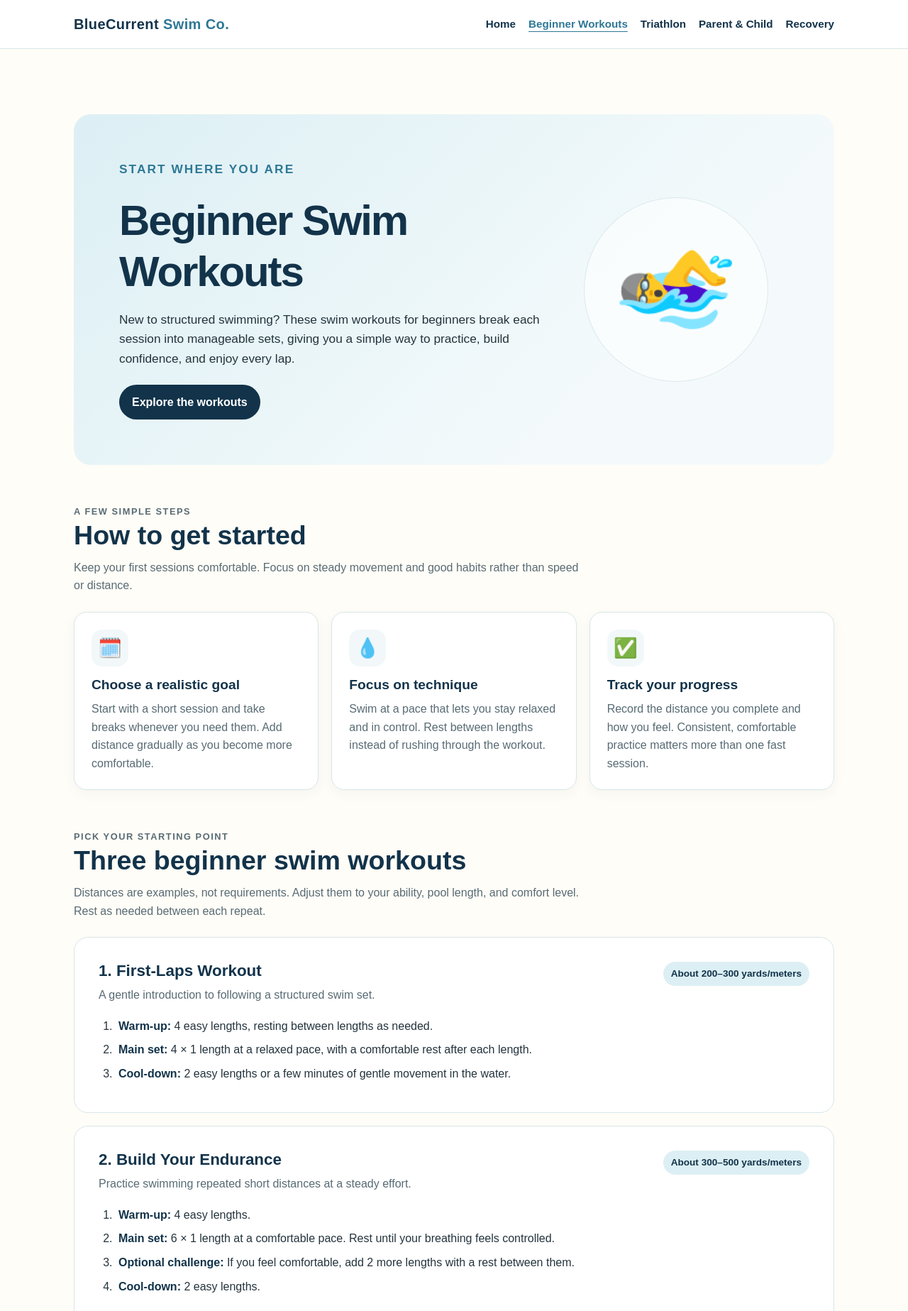
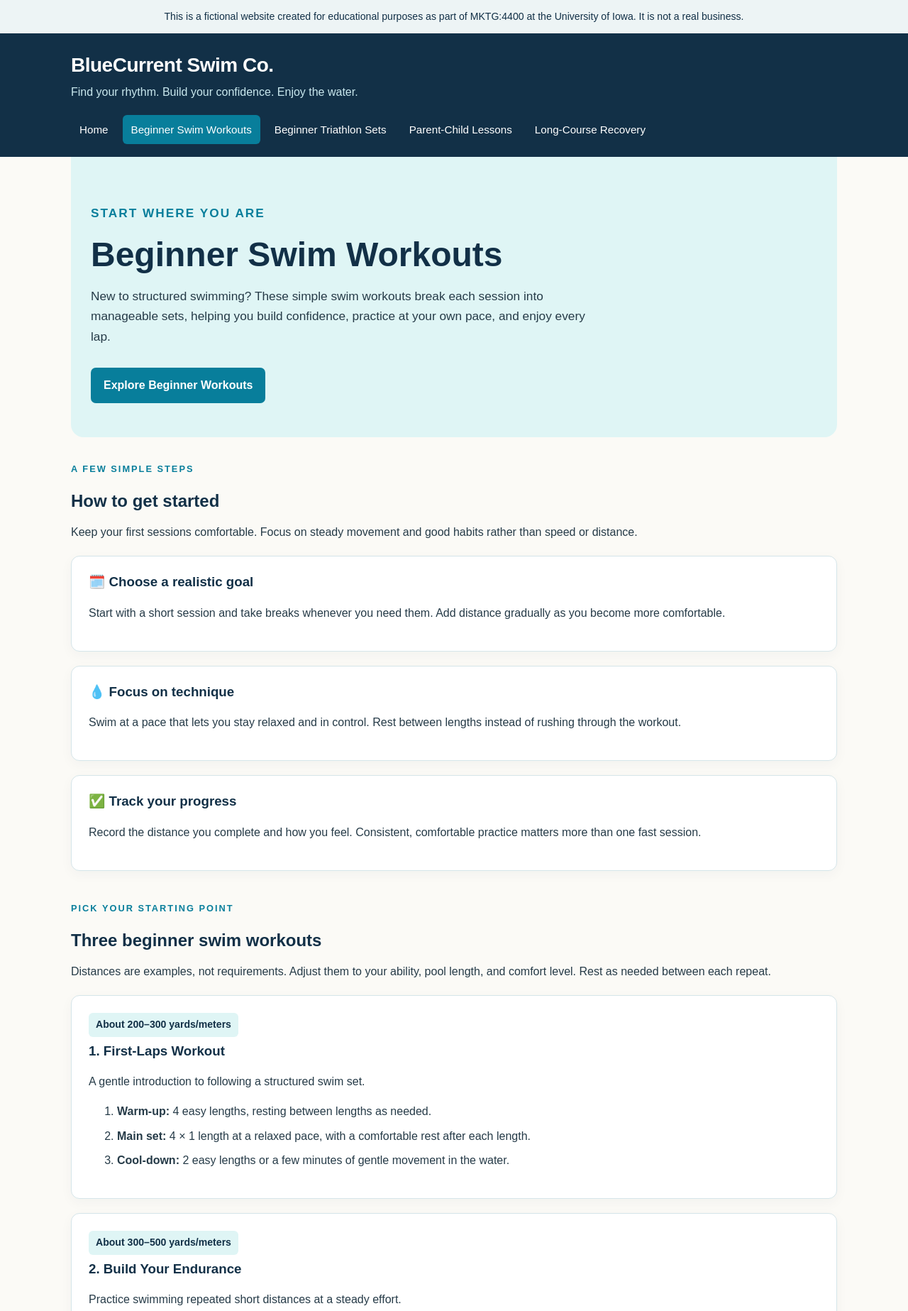
Before and after one commit to EllenTews/Premade-Swim_Workouts, a plain HTML site: page beginner-workouts.html in a window 1280 px wide. Shown: the top 1847 px of the page at 71% size. Drawn offline with Linux system fonts and the light colour scheme.

Commit message:
Add files via upload

```diff
--- a/beginner-workouts.html
+++ b/beginner-workouts.html
@@ -3,358 +3,264 @@
 <head>
   <meta charset="UTF-8">
   <meta name="viewport" content="width=device-width, initial-scale=1.0">
-  <meta name="description" content="Explore beginner swim workouts with simple, structured swim sets that help new swimmers build confidence, practice technique, and enjoy time in the water.">
+  <meta name="description" content="Explore beginner swim workouts with simple swim sets that help new swimmers build confidence, practice technique, and enjoy time in the water.">
   <meta name="keywords" content="beginner swim workouts, swim workouts for beginners">
   <title>Beginner Swim Workouts | BlueCurrent Swim Co.</title>
   <style>
     :root {
-      --navy: #12334a;
-      --blue: #2e7895;
-      --sky: #dceff4;
-      --pale: #f2f8f9;
-      --cream: #fffdf7;
-      --ink: #24343d;
-      --muted: #586b74;
+      --navy: #123047;
+      --blue: #087e9b;
+      --aqua: #dff5f5;
+      --cream: #fbfaf6;
       --white: #ffffff;
-      --line: #d7e6e9;
-      --accent: #e6b86a;
+      --text: #263b48;
+      --muted: #536a77;
+      --border: #d5e5e9;
     }
 
     * { box-sizing: border-box; }
 
     body {
       margin: 0;
+      background: var(--cream);
+      color: var(--text);
       font-family: Arial, Helvetica, sans-serif;
-      line-height: 1.6;
-      color: var(--ink);
-      background: var(--cream);
+      line-height: 1.65;
     }
 
-    a { color: var(--blue); }
-    a:focus-visible, button:focus-visible {
-      outline: 3px solid var(--accent);
-      outline-offset: 3px;
+    .notice {
+      padding: 12px 20px;
+      background: #edf4f5;
+      color: var(--navy);
+      text-align: center;
+      font-size: 0.88rem;
     }
 
-    .site-header {
-      background: var(--white);
-      border-bottom: 1px solid var(--line);
+    header {
+      background: var(--navy);
+      color: var(--white);
     }
 
-    .nav-wrap {
-      max-width: 1120px;
+    .header-inner, main, .footer-inner {
+      width: min(1080px, 92%);
       margin: 0 auto;
-      padding: 18px 24px;
-      display: flex;
-      align-items: center;
-      justify-content: space-between;
-      gap: 20px;
-      flex-wrap: wrap;
     }
 
+    .header-inner { padding: 22px 0 0; }
+
     .brand {
-      color: var(--navy);
-      font-size: 1.25rem;
-      font-weight: 800;
-      text-decoration: none;
-      letter-spacing: .02em;
+      margin: 0;
+      color: var(--white);
+      font-size: 1.75rem;
+      letter-spacing: -0.5px;
     }
 
-    .brand span { color: var(--blue); }
+    .tagline {
+      margin: 2px 0 18px;
+      color: #c9e8ee;
+    }
 
     nav {
       display: flex;
       flex-wrap: wrap;
-      gap: 18px;
+      gap: 8px;
+      padding: 0 0 18px;
     }
 
     nav a {
-      color: var(--navy);
-      font-size: .95rem;
-      font-weight: 700;
+      display: inline-block;
+      color: var(--white);
       text-decoration: none;
+      padding: 8px 12px;
+      border-radius: 6px;
+      font-size: 0.95rem;
     }
 
-    nav a:hover, nav a[aria-current="page"] {
-      color: var(--blue);
-      text-decoration: underline;
-      text-underline-offset: 5px;
+    nav a:hover, nav a:focus, nav a[aria-current="page"] {
+      background: var(--blue);
+      outline-offset: 3px;
     }
 
-    main {
-      max-width: 1120px;
-      margin: 0 auto;
-      padding: 36px 24px 64px;
+    main { padding-bottom: 44px; }
+
+    .hero {
+      background: var(--aqua);
+      padding: 48px 28px;
+      border-radius: 0 0 18px 18px;
+      margin-bottom: 34px;
     }
 
-    .hero {
-      background: linear-gradient(135deg, var(--sky), #f4fafb 72%);
-      border-radius: 24px;
-      padding: clamp(28px, 6vw, 64px);
-      display: grid;
-      grid-template-columns: minmax(0, 1.5fr) minmax(190px, .8fr);
-      align-items: center;
-      gap: 28px;
-      overflow: hidden;
+    .hero h2 {
+      max-width: 700px;
+      margin: 0 0 14px;
+      color: var(--navy);
+      font-size: clamp(2rem, 5vw, 3rem);
+      line-height: 1.12;
     }
 
+    .hero p { max-width: 700px; font-size: 1.08rem; }
+
     .eyebrow {
-      margin: 0 0 10px;
       color: var(--blue);
-      font-size: .8rem;
-      font-weight: 800;
-      letter-spacing: .12em;
+      font-size: 0.8rem;
+      font-weight: bold;
+      letter-spacing: 2px;
       text-transform: uppercase;
-    }
-
-    h1, h2, h3 { color: var(--navy); line-height: 1.2; }
-    h1 {
-      max-width: 680px;
-      margin: 0 0 18px;
-      font-size: clamp(2.25rem, 5vw, 3.75rem);
-      letter-spacing: -.035em;
-    }
-
-    .hero p {
-      max-width: 640px;
-      margin: 0 0 22px;
-      font-size: 1.08rem;
-    }
-
-    .hero-art {
-      display: grid;
-      place-items: center;
-      min-height: 190px;
-      color: var(--blue);
-      font-size: clamp(6rem, 13vw, 9rem);
-      background: rgba(255,255,255,.58);
-      border: 1px solid rgba(46,120,149,.15);
-      border-radius: 50%;
-      aspect-ratio: 1;
-      max-width: 260px;
-      width: 100%;
-      justify-self: center;
     }
 
     .button {
       display: inline-block;
-      background: var(--navy);
+      margin-top: 12px;
+      padding: 12px 18px;
+      border-radius: 7px;
+      background: var(--blue);
       color: var(--white);
-      padding: 12px 18px;
-      border-radius: 999px;
-      font-weight: 700;
+      font-weight: bold;
       text-decoration: none;
     }
 
-    .button:hover { background: var(--blue); }
+    .button:hover, .button:focus { background: var(--navy); }
 
-    section { margin-top: 56px; }
-    .section-heading {
-      max-width: 720px;
-      margin-bottom: 24px;
+    h2, h3 { color: var(--navy); line-height: 1.25; }
+
+    section { margin-bottom: 42px; }
+
+    .section-heading { margin-bottom: 8px; }
+
+    .workout {
+      margin-top: 20px;
+      padding: 24px;
+      background: var(--white);
+      border: 1px solid var(--border);
+      border-radius: 12px;
+      box-shadow: 0 5px 18px rgba(18, 48, 71, 0.04);
     }
 
-    .section-heading h2 {
-      margin: 0 0 10px;
-      font-size: clamp(1.7rem, 3vw, 2.35rem);
+    .workout h3 { margin-top: 0; }
+
+    .workout-label {
+      display: inline-block;
+      padding: 5px 10px;
+      margin-bottom: 8px;
+      border-radius: 6px;
+      background: var(--aqua);
+      color: var(--navy);
+      font-size: 0.88rem;
+      font-weight: bold;
     }
 
-    .section-heading p { margin: 0; color: var(--muted); }
+    .workout li { margin-bottom: 8px; }
 
-    .cards {
-      display: grid;
-      grid-template-columns: repeat(3, minmax(0, 1fr));
-      gap: 18px;
+    .tips {
+      padding: 24px;
+      background: #f0f5f4;
+      border-radius: 12px;
     }
 
-    .card {
-      padding: 24px;
-      background: var(--white);
-      border: 1px solid var(--line);
-      border-radius: 18px;
-      box-shadow: 0 5px 18px rgba(18, 51, 74, .045);
+    .page-links {
+      display: grid;
+      grid-template-columns: repeat(2, minmax(0, 1fr));
+      gap: 16px;
+      margin-top: 20px;
     }
 
-    .icon {
-      display: inline-grid;
-      place-items: center;
-      width: 52px;
-      height: 52px;
-      margin-bottom: 14px;
-      border-radius: 15px;
-      background: var(--pale);
-      font-size: 1.7rem;
+    .page-link {
+      display: block;
+      padding: 18px;
+      background: var(--white);
+      border: 1px solid var(--border);
+      border-radius: 12px;
+      color: var(--blue);
+      font-weight: bold;
+      text-decoration: none;
     }
 
-    .card h3 { margin: 0 0 10px; font-size: 1.2rem; }
-    .card p { margin: 0; color: var(--muted); }
-
-    .workout {
-      background: var(--white);
-      border: 1px solid var(--line);
-      border-radius: 20px;
-      padding: clamp(22px, 4vw, 34px);
-      margin-top: 18px;
+    .page-link:hover, .page-link:focus {
+      border-color: var(--blue);
+      background: var(--aqua);
     }
 
-    .workout-top {
-      display: flex;
-      align-items: flex-start;
-      justify-content: space-between;
-      gap: 16px;
-      flex-wrap: wrap;
-      margin-bottom: 16px;
+    footer {
+      padding: 26px 0;
+      background: var(--navy);
+      color: var(--white);
     }
 
-    .workout h3 { margin: 0 0 7px; font-size: 1.4rem; }
-    .workout p { margin: 0; color: var(--muted); }
+    footer h2 { color: var(--white); }
 
-    .pill {
-      display: inline-block;
-      padding: 6px 11px;
-      border-radius: 999px;
-      background: var(--sky);
-      color: var(--navy);
-      font-size: .85rem;
-      font-weight: 700;
-      white-space: nowrap;
-    }
+    footer a { color: #bdeaf0; }
 
-    .set-list {
-      margin: 18px 0 0;
-      padding-left: 24px;
-    }
+    .footer-inner p { margin: 8px 0; }
 
-    .set-list li { margin: 8px 0; padding-left: 4px; }
-    .set-list strong { color: var(--navy); }
-
-    .tip-box {
-      background: #fff7e8;
-      border-left: 5px solid var(--accent);
-      border-radius: 12px;
-      padding: 20px 22px;
-    }
-
-    .tip-box h3 { margin: 0 0 8px; }
-    .tip-box p { margin: 0; }
-
-    .next-links {
-      display: grid;
-      grid-template-columns: repeat(3, minmax(0, 1fr));
-      gap: 16px;
-    }
-
-    .next-link {
-      padding: 20px;
-      border-radius: 16px;
-      background: var(--pale);
-      text-decoration: none;
-      border: 1px solid var(--line);
-      font-weight: 700;
+    footer .notice {
+      margin-top: 18px;
+      border-radius: 6px;
       color: var(--navy);
     }
 
-    .next-link span {
-      display: block;
-      margin-top: 6px;
-      color: var(--muted);
-      font-size: .92rem;
-      font-weight: 400;
-    }
-
-    .next-link:hover { border-color: var(--blue); }
-
-    .site-footer {
-      background: var(--navy);
-      color: var(--white);
-      padding: 24px;
-      text-align: center;
-      font-size: .9rem;
-    }
-
-    .site-footer p { margin: 5px auto; max-width: 900px; }
-    .site-footer a { color: #cdebf4; }
-
     @media (max-width: 760px) {
-      .hero { grid-template-columns: 1fr; }
-      .hero-art { max-width: 150px; min-height: 150px; }
-      .cards, .next-links { grid-template-columns: 1fr; }
-      main { padding: 24px 16px 48px; }
-      .nav-wrap { padding: 16px; }
-      nav { gap: 12px; }
-    }
-
-    @media (prefers-reduced-motion: no-preference) {
-      .button, .next-link, nav a { transition: color .2s ease, background .2s ease, border-color .2s ease; }
+      .hero { padding: 36px 22px; }
+      .header-inner { padding-top: 18px; }
+      nav { gap: 4px; }
+      nav a { padding: 8px; }
+      .page-links { grid-template-columns: 1fr; }
     }
   </style>
 </head>
 <body>
-  <header class="site-header">
-    <div class="nav-wrap">
-      <a class="brand" href="index.html">BlueCurrent <span>Swim Co.</span></a>
+  <div class="notice">This is a fictional website created for educational purposes as part of MKTG:4400 at the University of Iowa. It is not a real business.</div>
+
+  <header>
+    <div class="header-inner">
+      <h1 class="brand">BlueCurrent Swim Co.</h1>
+      <p class="tagline">Find your rhythm. Build your confidence. Enjoy the water.</p>
       <nav aria-label="Main navigation">
         <a href="index.html">Home</a>
-        <a href="beginner-workouts.html" aria-current="page">Beginner Workouts</a>
-        <a href="beginner-triathlon.html">Triathlon</a>
-        <a href="parent-child-lessons.html">Parent &amp; Child</a>
-        <a href="recovery-workouts.html">Recovery</a>
+        <a href="beginner-workouts.html" aria-current="page">Beginner Swim Workouts</a>
+        <a href="triathlon.html">Beginner Triathlon Sets</a>
+        <a href="parent-child.html">Parent-Child Lessons</a>
+        <a href="recovery.html">Long-Course Recovery</a>
       </nav>
     </div>
   </header>
 
   <main>
-    <section class="hero" aria-labelledby="page-title">
-      <div>
+    <section class="hero">
       <p class="eyebrow">Start where you are</p>
-        <h1 id="page-title">Beginner Swim Workouts</h1>
-        <p>New to structured swimming? These swim workouts for beginners break each session into manageable sets, giving you a simple way to practice, build confidence, and enjoy every lap.</p>
-        <a class="button" href="#workout-plans">Explore the workouts</a>
-      </div>
-      <div class="hero-art" aria-hidden="true">🏊‍♀️</div>
+      <h2>Beginner Swim Workouts</h2>
+      <p>New to structured swimming? These simple swim workouts break each session into manageable sets, helping you build confidence, practice at your own pace, and enjoy every lap.</p>
+      <a class="button" href="#workout-plans">Explore Beginner Workouts</a>
     </section>
 
-    <section aria-labelledby="getting-started">
-      <div class="section-heading">
+    <section>
       <p class="eyebrow">A few simple steps</p>
-        <h2 id="getting-started">How to get started</h2>
+      <h2 class="section-heading">How to get started</h2>
       <p>Keep your first sessions comfortable. Focus on steady movement and good habits rather than speed or distance.</p>
+
+      <div class="workout">
+        <h3>🗓️ Choose a realistic goal</h3>
+        <p>Start with a short session and take breaks whenever you need them. Add distance gradually as you become more comfortable.</p>
       </div>
-      <div class="cards">
-        <article class="card">
-          <span class="icon" aria-hidden="true">🗓️</span>
-          <h3>Choose a realistic goal</h3>
-          <p>Start with a short session and take breaks whenever you need them. Add distance gradually as you become more comfortable.</p>
-        </article>
-        <article class="card">
-          <span class="icon" aria-hidden="true">💧</span>
-          <h3>Focus on technique</h3>
+      <div class="workout">
+        <h3>💧 Focus on technique</h3>
         <p>Swim at a pace that lets you stay relaxed and in control. Rest between lengths instead of rushing through the workout.</p>
-        </article>
-        <article class="card">
-          <span class="icon" aria-hidden="true">✅</span>
-          <h3>Track your progress</h3>
+      </div>
+      <div class="workout">
+        <h3>✅ Track your progress</h3>
         <p>Record the distance you complete and how you feel. Consistent, comfortable practice matters more than one fast session.</p>
-        </article>
       </div>
     </section>
 
-    <section id="workout-plans" aria-labelledby="workout-heading">
-      <div class="section-heading">
+    <section id="workout-plans">
       <p class="eyebrow">Pick your starting point</p>
-        <h2 id="workout-heading">Three beginner swim workouts</h2>
+      <h2 class="section-heading">Three beginner swim workouts</h2>
       <p>Distances are examples, not requirements. Adjust them to your ability, pool length, and comfort level. Rest as needed between each repeat.</p>
-      </div>
 
       <article class="workout">
-        <div class="workout-top">
-          <div>
+        <span class="workout-label">About 200–300 yards/meters</span>
         <h3>1. First-Laps Workout</h3>
         <p>A gentle introduction to following a structured swim set.</p>
-          </div>
-          <span class="pill">About 200–300 yards/meters</span>
-        </div>
-        <ol class="set-list">
+        <ol>
           <li><strong>Warm-up:</strong> 4 easy lengths, resting between lengths as needed.</li>
           <li><strong>Main set:</strong> 4 × 1 length at a relaxed pace, with a comfortable rest after each length.</li>
           <li><strong>Cool-down:</strong> 2 easy lengths or a few minutes of gentle movement in the water.</li>
@@ -362,14 +268,10 @@
       </article>
 
       <article class="workout">
-        <div class="workout-top">
-          <div>
+        <span class="workout-label">About 300–500 yards/meters</span>
         <h3>2. Build Your Endurance</h3>
         <p>Practice swimming repeated short distances at a steady effort.</p>
-          </div>
-          <span class="pill">About 300–500 yards/meters</span>
-        </div>
-        <ol class="set-list">
+        <ol>
           <li><strong>Warm-up:</strong> 4 easy lengths.</li>
           <li><strong>Main set:</strong> 6 × 1 length at a comfortable pace. Rest until your breathing feels controlled.</li>
           <li><strong>Optional challenge:</strong> If you feel comfortable, add 2 more lengths with a rest between them.</li>
@@ -378,14 +280,10 @@
       </article>
 
       <article class="workout">
-        <div class="workout-top">
-          <div>
+        <span class="workout-label">About 250–400 yards/meters</span>
         <h3>3. Mix It Up</h3>
         <p>Add variety while keeping the overall session easy.</p>
-          </div>
-          <span class="pill">About 250–400 yards/meters</span>
-        </div>
-        <ol class="set-list">
+        <ol>
           <li><strong>Warm-up:</strong> 4 easy lengths using a stroke you can swim comfortably.</li>
           <li><strong>Main set:</strong> 2 × 1 length of relaxed swimming, followed by 2 × 1 length focusing on smooth, controlled technique.</li>
           <li><strong>Repeat:</strong> Complete the sequence one more time if you still feel comfortable.</li>
@@ -394,34 +292,39 @@
       </article>
     </section>
 
-    <section aria-labelledby="helpful-tips">
-      <div class="section-heading">
+    <section class="tips">
       <p class="eyebrow">Swim smart</p>
-        <h2 id="helpful-tips">Tips for a better first session</h2>
-      </div>
-      <div class="tip-box">
+      <h2>Tips for a better first session</h2>
       <h3>Safety comes first</h3>
       <p>Swim in a supervised pool or with a qualified instructor, follow facility rules, and never swim alone. Stop if you feel dizzy, unusually short of breath, or unwell. If you are not yet comfortable swimming a length independently, ask a qualified instructor for guidance before trying these workouts.</p>
-      </div>
     </section>
 
-    <section aria-labelledby="explore-more">
-      <div class="section-heading">
+    <section>
       <p class="eyebrow">Keep exploring</p>
-        <h2 id="explore-more">Find a workout for your next goal</h2>
-        <p>Once you know what you want to work toward, explore another BlueCurrent workout category.</p>
-      </div>
-      <div class="next-links">
-        <a class="next-link" href="beginner-triathlon.html">🏁 Beginner Triathlon Workouts<span>Explore structured swim sets for triathlon training.</span></a>
-        <a class="next-link" href="parent-child-lessons.html">👨‍👧 Parent &amp; Child Swimming<span>Find activities to enjoy learning in the water together.</span></a>
-        <a class="next-link" href="recovery-workouts.html">🌊 Recovery Workouts<span>Try gentle sessions focused on easy movement.</span></a>
+      <h2 class="section-heading">Find another swim plan</h2>
+      <p>Explore the other BlueCurrent workout pages to find a plan that matches your next goal.</p>
+      <div class="page-links">
+        <a class="page-link" href="index.html">⌂ Home — Return to the main page</a>
+        <a class="page-link" href="triathlon.html">🏁 Beginner Triathlon Sets — Build endurance for triathlon training</a>
+        <a class="page-link" href="parent-child.html">👨‍👧 Parent-Child Lessons — Explore activities for swimming together</a>
+        <a class="page-link" href="recovery.html">🌊 Long-Course Recovery — Find a gentle recovery swim</a>
       </div>
     </section>
   </main>
 
-  <footer class="site-footer">
-    <p><strong>BlueCurrent Swim Co.</strong> — Find your rhythm in the water.</p>
-    <p>This website is a fictional educational project created for coursework. Workout examples are general information and are not a substitute for individualized instruction or professional advice.</p>
+  <footer>
+    <div class="footer-inner">
+      <h2>BlueCurrent Swim Co.</h2>
+      <p>Swim plans for beginners, families, and everyday athletes.</p>
+      <nav aria-label="Footer navigation">
+        <a href="index.html">Home</a>
+        <a href="beginner-workouts.html" aria-current="page">Beginner Swim Workouts</a>
+        <a href="triathlon.html">Beginner Triathlon Sets</a>
+        <a href="parent-child.html">Parent-Child Lessons</a>
+        <a href="recovery.html">Long-Course Recovery</a>
+      </nav>
+      <div class="notice">This is a fictional website created for educational purposes as part of MKTG:4400 at the University of Iowa. It is not a real business.</div>
+    </div>
   </footer>
 </body>
 </html>
```
Lines whose indentation alone changed are shown as unchanged.
